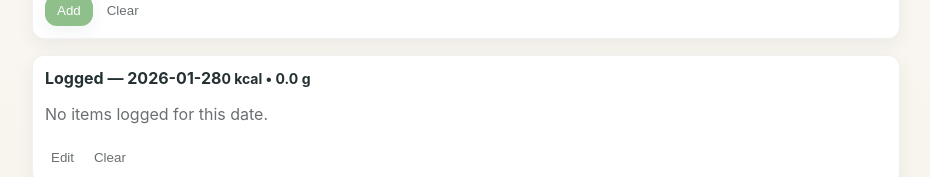
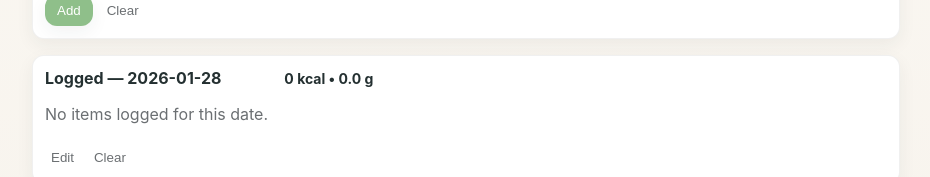
Before and after one commit to AshuferMorningstar/Calorie-Tracker, a React (Vite) app: page /track in a window 1280 px wide. Shown: the part 296-473 px from the top of the page, without its empty margins (174-1104 px from the left). Built offline with nearby package versions, Linux system fonts and the light colour scheme.

Commit message:
Adjust nutrition summary styling in TrackCalories
Added minWidth and marginLeft to the nutrition summary div for improved layout and alignment in the calorie tracking card.

```diff
--- a/src/pages/TrackCalories.jsx
+++ b/src/pages/TrackCalories.jsx
@@ -414,7 +414,7 @@ export default function TrackCalories(){
           <div className="card">
             <div style={{display:'flex',justifyContent:'space-between',alignItems:'center',marginBottom:8}}>
               <div style={{fontWeight:700}}>Logged — {date}</div>
-              <div style={{fontSize:14,fontWeight:700,textAlign:'right'}}>{totalCalories} kcal • {totalProtein.toFixed(1)} g</div>
+              <div style={{fontSize:14,fontWeight:700,textAlign:'right',minWidth:140,marginLeft:12}}>{totalCalories} kcal • {totalProtein.toFixed(1)} g</div>
             </div>
 
             {items.length === 0 ? (
```
